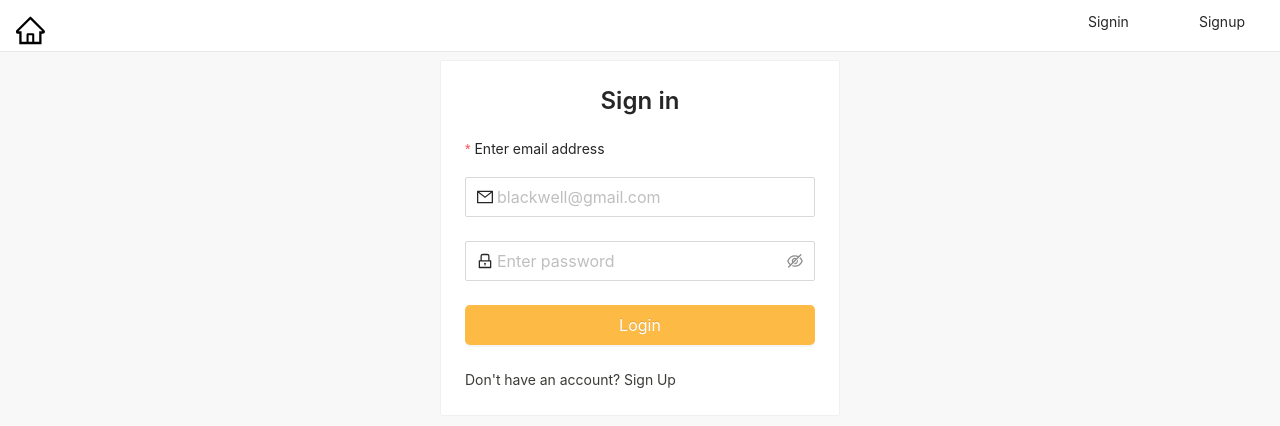
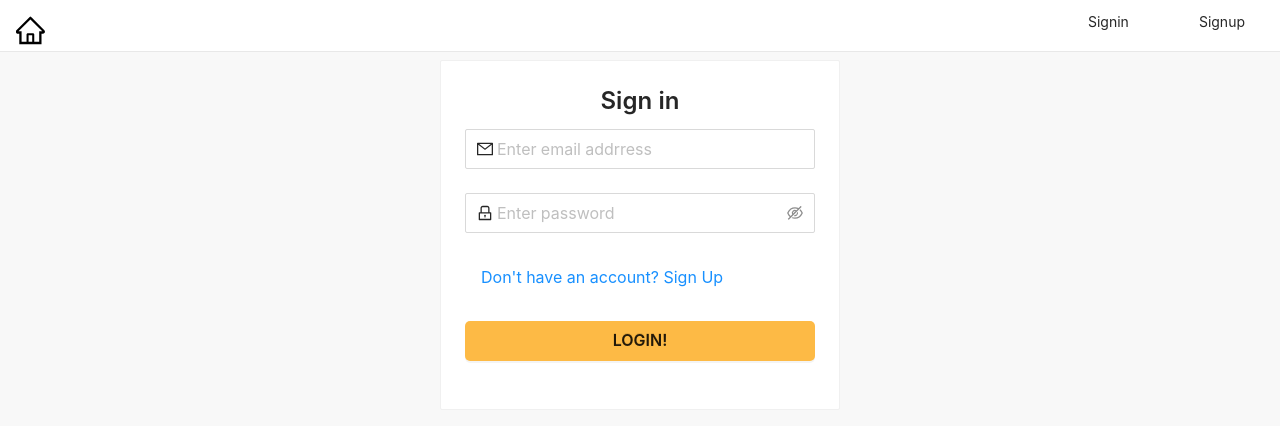
Before and after one commit to JoramWells/kitenge-recap, a React (Create React App) app: page /login in a window 1280 px wide. Shown: the top 426 px of the page. Built offline with nearby package versions, Linux system fonts and the light colour scheme.

Commit message:
Modified the login page

```diff
--- a/src/components/Login/Login.js
+++ b/src/components/Login/Login.js
@@ -1,23 +1,27 @@
 import React, { useEffect, useState } from "react";
-import { Link } from "react-router-dom";
+import { useHistory } from "react-router-dom";
+import {Formik} from 'formik'
+import * as Yup from "yup"
 import { useDispatch, useSelector } from "react-redux";
 import { signin } from "../../_actions/userActions";
 import {
   Form,
-  Checkbox,
   Input,
   Button,
   Card,
   Typography,
   Row,
   Col,
-  Spin,
+  message,
 } from "antd";
 import { LockOutlined, MailOutlined } from "@ant-design/icons";
 
 const { Title } = Typography;
+const Cookie = require("js-cookie");
 
 export default function SignIn(props) {
+  const history = useHistory()
+  const [formErrorMessage, setFormErrorMessage] = useState("");
   const [email, setEmail] = useState("");
   const [password, setPassword] = useState("");
   const userSignin = useSelector((state) => state.userSignin);
@@ -50,61 +54,147 @@ export default function SignIn(props) {
           <Title level={3} style={{ textAlign: "center" }}>
             Sign in
           </Title>
-          <Form size="large" layout="vertical" noValidate>
-            {loading && (
-              <Row justify="space-around" align="middle">
-                <Spin />
-              </Row>
+          <Formik
+                initialValues={{
+                  email: "",
+                  password: "",
+                }}
+                validationSchema={Yup.object().shape({
+                  email: Yup.string()
+                    .email("Email is invalid")
+                    .required("Email is required"),
+                  password: Yup.string()
+                    .min(6, "Password must be atleast 6 characters")
+                    .required("Password is required"),
+                })}
+                onSubmit={ (values, { setSubmitting }) => {
+                   setTimeout(async() => {
+                    let dataToSubmit = {
+                      email: values.email,
+                      password: values.password,
+                    };
+                     await dispatch(signin(dataToSubmit));
+                    const userFailure = Cookie.getJSON('userFailure')
+
+                    if(!userFailure){
+                      console.log()
+                }else
+                {setFormErrorMessage(userFailure.message);}
+
+                const userSuccess = Cookie.getJSON('userInfo')
+                if(!userSuccess)
+                console.log()
+                else{
+                  message.success('Successfully login')
+                  history.goBack()
+
+}
+
+                    setSubmitting(false);
+                  }, 500);
+
+                }}
+              >
+                {(props) => {
+                  const {
+                    values,
+                    touched,
+                    errors,
+                    isSubmitting,
+                    handleChange,
+                    handleBlur,
+                    handleSubmit,
+                  } = props;
+                  return (
+                    <Form
+                      onSubmit={handleSubmit}
+                      layout="vertical"
+                      size="large"
+                    >
+                      <Form.Item required>
+                        <Input
+                          prefix={<MailOutlined />}
+                          id="email"
+                          placeholder="Enter email addrress"
+                          onChange={handleChange}
+                          onBlur={handleBlur}
+                          value={values.email}
+                          className={
+                            errors.email && touched.email
+                              ? "text-input error"
+                              : "text-input"
+                          }
+                        />
+                        {errors.email && touched.email && (
+                          <div className="input-feedback">{errors.email}</div>
                         )}
-            {error && <div>{error}</div>}
-            <Form.Item
-              label="Enter email address"
-              required
-              id="email"
-              name="email"
-              onChange={(e) => setEmail(e.target.value)}
-            >
-              <Input prefix={<MailOutlined/>} placeholder="blackwell@gmail.com" />
-            </Form.Item>
-            <Form.Item
-              name="password"
-              type="password"
-              id="password"
-              onChange={(e) => setPassword(e.target.value)}
-            >
-              <Input.Password prefix={<LockOutlined/>} placeholder="Enter password" />
                       </Form.Item>
 
+                      <Form.Item required>
+                        <Input.Password
+                          id="password"
+                          prefix={<LockOutlined />}
+                          placeholder="Enter password"
+                          onChange={handleChange}
+                          onBlur={handleBlur}
+                          value={values.password}
+                          className={
+                            errors.password && touched.password
+                              ? "text-input error"
+                              : "text-input"
+                          }
+                        />
+                        {errors.password && touched.password && (
+                          <div className="input-password">
+                            {errors.password}
+                          </div>
+                        )}
+                      </Form.Item>
+                      {formErrorMessage && (
+                        <label>
+                          <p
+                            style={{
+                              color: "#ff0000bf",
+                              fontSize: "0.7rem",
+                              border: "1px solid",
+                              padding: "1rem",
+                              borderRadius: "10px",
+                            }}
+                          >
+                            {formErrorMessage}{" "}
+                          </p>{" "}
+                        </label>
+                      )}
+
+                      <Form.Item>
+                        <Row>
+                          <Col>
+                            <Button type="link">
+                              {" "}
+                              {"Don't have an account? Sign Up"}
+                            </Button>
+                          </Col>
+                        </Row>
+                      </Form.Item>
 
                       <Form.Item>
                         <Button
                           className="cart"
+                          htmlType="submit"
                           type="primary"
-                htmlType="submit"
-                // onClick={submitHandler}
+                          onClick={handleSubmit}
+                          loading={isSubmitting}
+                          // disabled={!phone}
                           block
-                style={{border:"none"}}
+                          style={{ border: "none" }}
                         >
-                Login
+                          <Title level={5}>LOGIN!</Title>
                         </Button>
                       </Form.Item>
-
-            <Row>
-              <Col>
-                <Link
-                  to={
-                    redirect === "/"
-                      ? "register"
-                      : "register?redirect=" + redirect
-                  }
-                  variant="body1"
-                  style={{ color: "#3b3c36" }}
-                >
-                  {"Don't have an account? Sign Up"}
-                </Link>
-              </Col>
-            </Row>
                     </Form>
+                  );
+                }}
+              </Formik>
         </Card>
     </Row>
   );
--- a/src/components/MobileView/CarouselItem.js
+++ b/src/components/MobileView/CarouselItem.js
@@ -1,4 +1,5 @@
 import React, { useEffect } from "react";
+import {withRouter} from 'react-router-dom'
 import {
   Row,
   Col,
@@ -9,7 +10,7 @@ import {
   Skeleton,
   notification,
   Popconfirm,
-  message
+  message,
 } from "antd";
 import { useDispatch, useSelector } from "react-redux";
 import { LazyLoadImage } from "react-lazy-load-image-component";
@@ -17,14 +18,10 @@ import { Link } from "react-router-dom";
 import { listProducts } from "../../_actions/productActions";
 import {  EllipsisOutlined,   ShoppingOutlined } from "@ant-design/icons";
 import { addToCart } from "../../_actions/cartActions";
+
 const { Meta } = Card;
 const { Text } = Typography;
 const posts = [1, 2, 3, 4, 5];
-
-
-
-
-
 
 
 const openNotification = (message, description) => {
@@ -60,26 +57,28 @@ const renderSkeleton = posts.map((post, index) => {
 
 
 
-export default function CarouselItem(props) {
+function CarouselItem(props) {
   const dispatch = useDispatch();
   const ProductList = useSelector((state) => state.productList);
   const { posts, loading, error } = ProductList;
   const userSignin = useSelector((state) => state.userSignin);
   const { userInfo } = userSignin;
 
-  const productAddToCart = (productId) =>{
+  const productAddToCart = async(productId,product_name) =>{
     if(!userInfo){
       message.warn('Redirecting to login page...')
-      props.history.push('/login')
+      props.history.push("/login")
 
     }
-    else
-    dispatch(addToCart(productId, 1, userInfo.name, userInfo.phone));
+    else{
+      setTimeout((
+      await dispatch(addToCart(productId, 1, userInfo.name, userInfo.phone))
 
-  }
-  const confirm = (id) => {
-    message.info('Clicked on Yes.');
-    productAddToCart(id)
+      ),2000)
+      message.success(`${product_name} added to cart`)
+
+
+    }
 
   }
 
@@ -114,8 +113,8 @@ export default function CarouselItem(props) {
                 }
 
                 actions={[
-                  <Popconfirm placement="top" title={'Add product to cart'}  okText="Yes" cancelText="No" onConfirm={()=>confirm(item.id)}>
-                  <ShoppingOutlined key="cart"  />,
+                  <Popconfirm placement="top" title={'Add product to cart'}  okText="Yes" cancelText="No" onConfirm={()=>productAddToCart(item.id,item.product_name)}>
+                  <ShoppingOutlined key="cart" style={{fontSize:"1.3rem"}}  />
                 </Popconfirm>,
                   <EllipsisOutlined key="ellipsis"
                   onClick={() =>
@@ -146,3 +145,5 @@ export default function CarouselItem(props) {
     </div>
   );
 }
+
+export default withRouter  (CarouselItem)
--- a/src/components/MobileView/NavMobile.js
+++ b/src/components/MobileView/NavMobile.js
@@ -121,7 +121,7 @@ export default function NavMobile() {
             ></Menu.Item>
             <Menu.Item>
               <Badge dot count={2}>
-                <ShoppingCartOutlined style={{fontSize:"1.5rem"}}/>
+                <ShoppingCartOutlined onClick={showModal} style={{fontSize:"1.5rem"}}/>
               </Badge>
             </Menu.Item>
 
--- a/src/components/Product/ProductDetail.js
+++ b/src/components/Product/ProductDetail.js
@@ -196,13 +196,9 @@ export default function ProductDetail(props) {
 
 }
 
-
-
                     setSubmitting(false);
                   }, 500);
-                  setTimeout(
-                    5000
-                  );
+
                 }}
               >
                 {(props) => {
```
Lines whose indentation alone changed are shown as unchanged.
